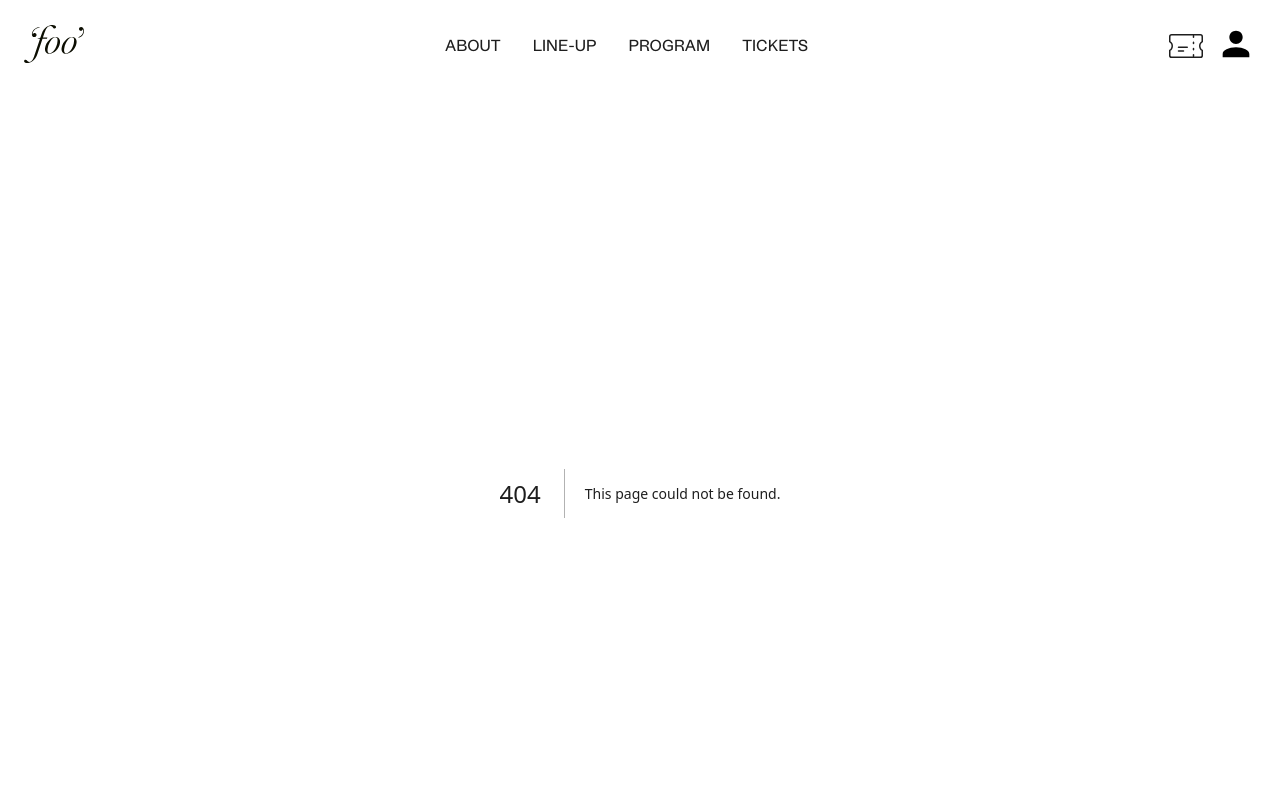
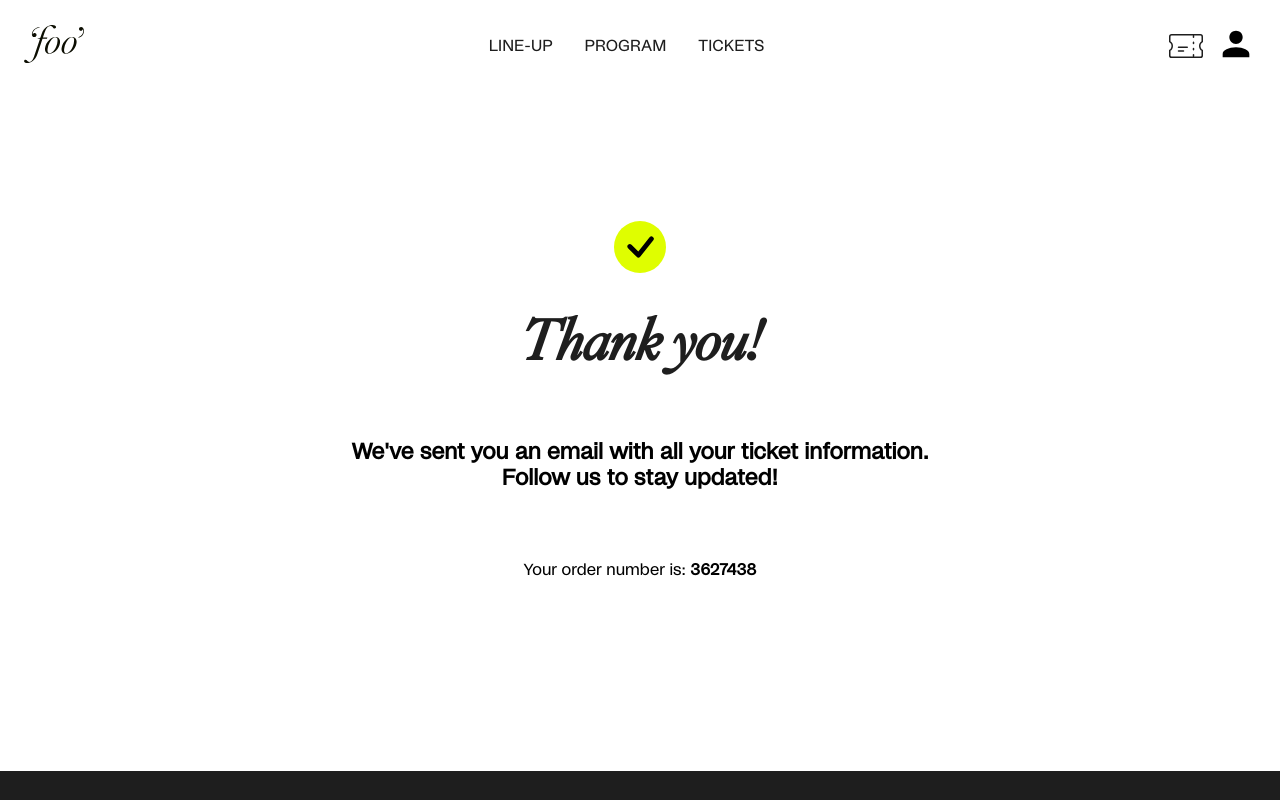
Before and after one commit to ozolinala/fooFestApp-forked, a Next.js app: page /thankYou in a window 1280 px wide. Before the commit this address had no page. Shown: the top 800 px of the page. Built offline with nearby package versions, Linux system fonts and the light colour scheme.

Commit message:
thank you page added

```diff
--- a/layouts/Layout.js
+++ b/layouts/Layout.js
@@ -31,12 +31,6 @@ export default function Layout({ children }) {
           ></img>
         </Link>
         <ul className={styles.navLinks}>
-          <li>
-            <Link href="./about">
-              {" "}
-              <a style={{ color: textColor }}>ABOUT</a>
-            </Link>
-          </li>
           <li>
             <Link href="./lineup">
               {" "}
--- /dev/null
+++ b/pages/thankYou.js
@@ -0,0 +1,40 @@
+import Head from "next/head";
+import styles from "@/styles/Home.module.css";
+import { useState, useEffect } from "react";
+
+export default function ThankYou() {
+  const [data, setData] = useState([]);
+
+  return (
+    <>
+      <Head>
+        <title>fooFest</title>
+        <meta name="description" content="Generated by create next app" />
+        <meta name="viewport" content="width=device-width, initial-scale=1" />
+        <link rel="icon" href="/favicon.ico" />
+      </Head>
+      <div className={styles.thankYouContainer}>
+        <svg
+          xmlns="http://www.w3.org/2000/svg"
+          width="52"
+          height="52"
+          fill="currentColor"
+          class="bi bi-check-circle"
+          viewBox="0 0 16 16"
+          style={{ backgroundColor: "#DFFE00", borderRadius: "50px" }}
+        >
+          <path d="M10.97 4.97a.235.235 0 0 0-.02.022L7.477 9.417 5.384 7.323a.75.75 0 0 0-1.06 1.06L6.97 11.03a.75.75 0 0 0 1.079-.02l3.992-4.99a.75.75 0 0 0-1.071-1.05z" />
+        </svg>
+        <h2 className={styles.written}>Thank you!</h2>
+        <h4>
+          We've sent you an email with all your ticket information. <br />{" "}
+          Follow us to stay updated!
+        </h4>
+
+        <p>
+          Your order number is: <strong>3627438</strong>
+        </p>
+      </div>
+    </>
+  );
+}
--- a/styles/Home.module.css
+++ b/styles/Home.module.css
@@ -288,6 +288,15 @@
   top: 0;
 }
 
+.thankYouContainer {
+  display: flex;
+  flex-direction: column;
+  align-items: center;
+  gap: 2rem;
+  padding: 8rem;
+  text-align: center;
+}
+
 @media only screen and (min-width: 600px) and (max-width: 1024px) {
   .leftFooter {
     width: auto;
```
Also changed, not shown: pages/about.js (deleted, +0 -19 lines).
